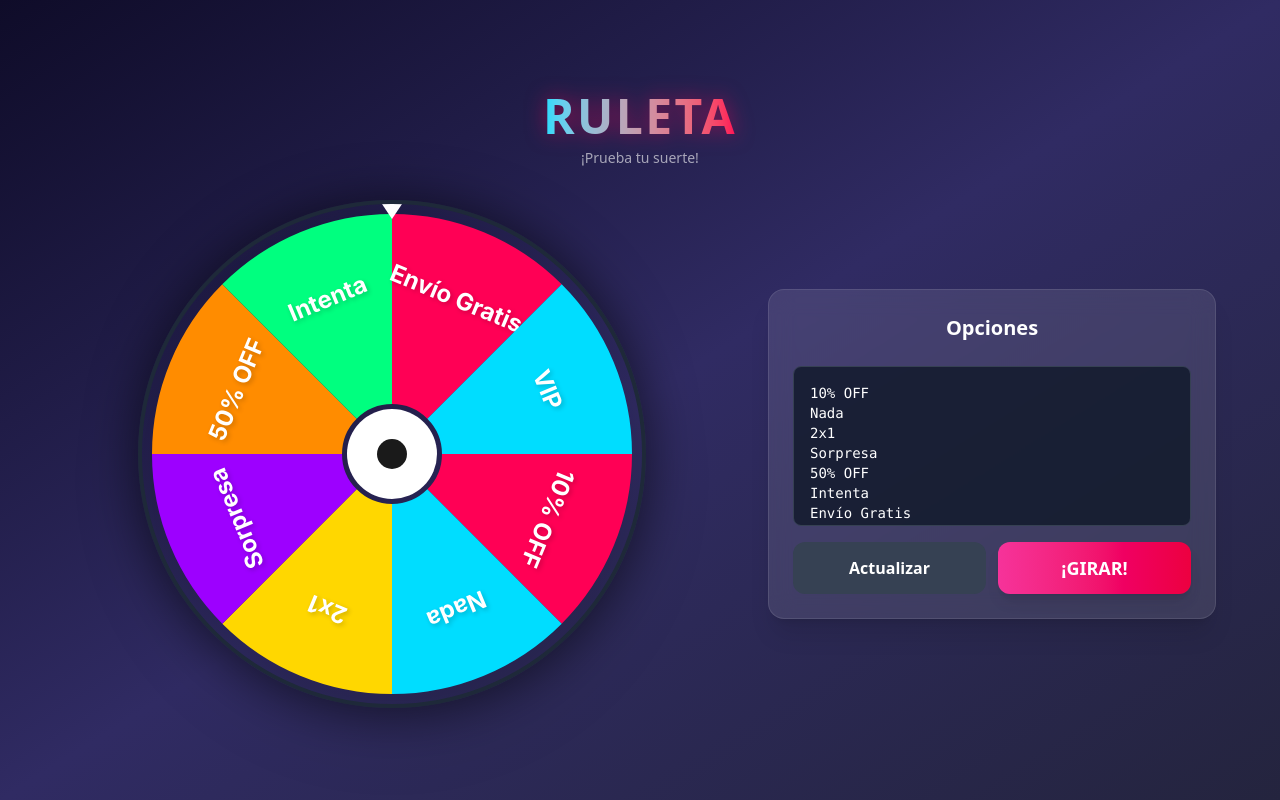
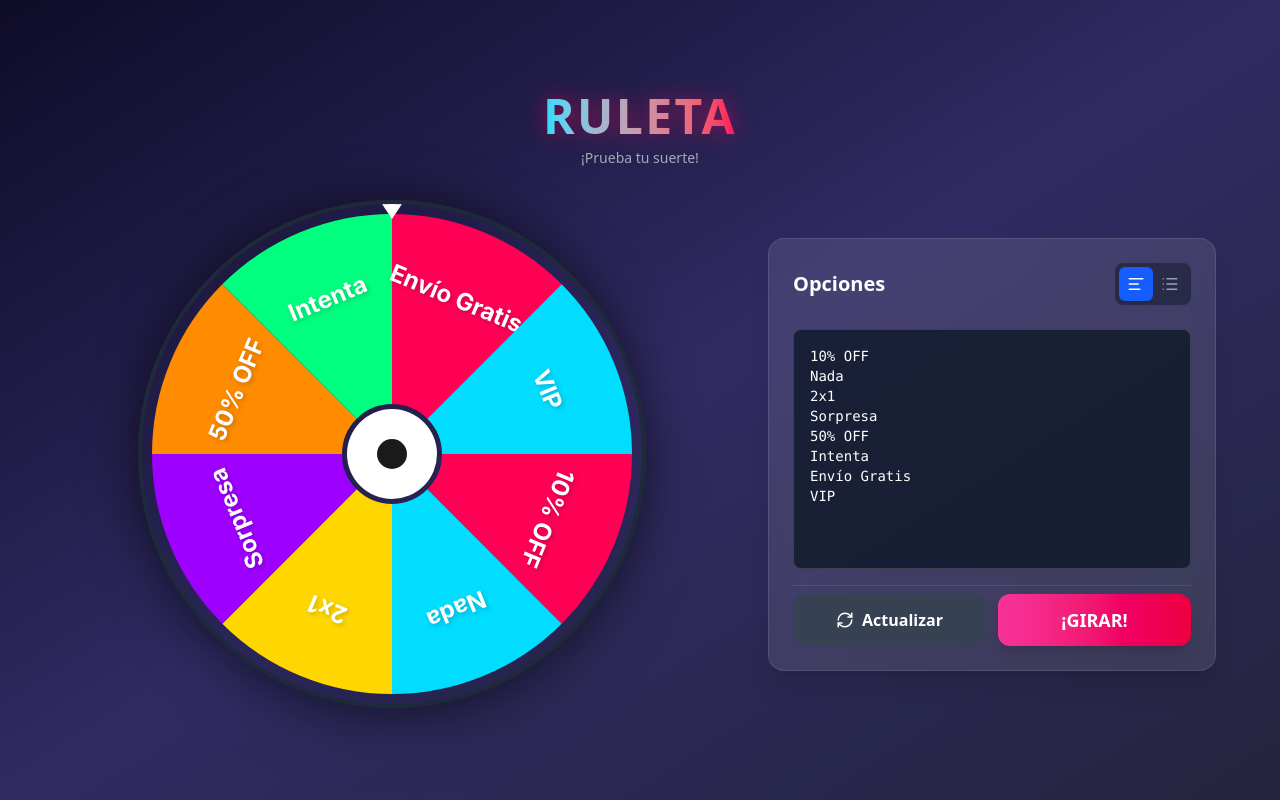
Before and after one commit to rcarrionr/ruleta, a React (Vite) app: page / in a window 1280 px wide. Built offline with nearby package versions, Linux system fonts and the light colour scheme; the HTML template or start-up script is replaced by a standard one.

Commit message:
Feat: Add List Mode to Controls with add/delete actions

```diff
--- a/package.json
+++ b/package.json
@@ -19,6 +19,7 @@
     "canvas-confetti": "^1.9.4",
     "clsx": "^2.1.1",
     "framer-motion": "^12.26.2",
+    "lucide-react": "^0.562.0",
     "react": "^19.2.3",
     "react-dom": "^19.2.3",
     "tailwind-merge": "^3.4.0"
--- a/src/components/Controls.tsx
+++ b/src/components/Controls.tsx
@@ -1,4 +1,12 @@
-import { useState } from 'react';
+import { useState, useEffect } from 'react';
+import {
+  Trash2,
+  Plus,
+  List,
+  AlignLeft,
+  X,
+  RefreshCw
+} from 'lucide-react';
 
 interface ControlsProps {
   initialNames: string;
@@ -7,36 +15,182 @@ interface ControlsProps {
   isSpinning: boolean;
 }
 
+type Mode = 'text' | 'list';
+
 export function Controls({ initialNames, onUpdate, onSpin, isSpinning }: ControlsProps) {
+  const [mode, setMode] = useState<Mode>('text');
+
+  // Data State
   const [text, setText] = useState(initialNames);
+  const [listItems, setListItems] = useState<string[]>([]);
 
+  // Input state for List Mode
+  const [newItem, setNewItem] = useState('');
+
+  // Sync state when initialNames changes (from localStorage load)
+  useEffect(() => {
+    setText(initialNames);
+    setListItems(initialNames.split('\n').filter(x => x.trim()));
+  }, [initialNames]);
+
+  // SYNC LOGIC: When switching modes, sync data
+  const handleModeSwitch = (newMode: Mode) => {
+    if (newMode === 'list') {
+      // Text -> List
+      const items = text.split('\n').filter(line => line.trim() !== '');
+      setListItems(items);
+    } else {
+      // List -> Text
+      setText(listItems.join('\n'));
+    }
+    setMode(newMode);
+  };
+
+  // --- Actions for List Mode ---
+  const addItem = () => {
+    if (!newItem.trim()) return;
+    setListItems([...listItems, newItem.trim()]);
+    setNewItem('');
+  };
+
+  const removeItem = (index: number) => {
+    setListItems(listItems.filter((_, i) => i !== index));
+  };
+
+  const clearAll = () => {
+    if (confirm('¿Estás seguro de borrar toda la lista?')) {
+      setListItems([]);
+      setText('');
+    }
+  };
+
+  const handleKeyDown = (e: React.KeyboardEvent) => {
+    if (e.key === 'Enter') addItem();
+  };
+
+  // --- Final Update Trigger ---
   const handleUpdate = () => {
-    const names = text.split('\n').filter(n => n.trim() !== '');
-    if (names.length < 2) {
+    let finalNames: string[] = [];
+
+    if (mode === 'text') {
+      finalNames = text.split('\n').filter(n => n.trim() !== '');
+      // Also sync list state just in case
+      setListItems(finalNames);
+    } else {
+      finalNames = listItems;
+      // Also sync text state just in case
+      setText(finalNames.join('\n'));
+    }
+
+    if (finalNames.length < 2) {
       alert("¡Por favor ingresa al menos 2 opciones!");
       return;
     }
-    onUpdate(names);
+    onUpdate(finalNames);
   };
 
   return (
-    <div className="flex flex-col gap-4 w-full max-w-md bg-white/10 backdrop-blur-md p-6 rounded-2xl border border-white/10 shadow-xl">
-      <h2 className="text-xl font-bold text-center text-white mb-2">Opciones</h2>
+    <div className="flex flex-col gap-4 w-full max-w-md bg-white/10 backdrop-blur-md p-6 rounded-2xl border border-white/10 shadow-xl transition-all">
 
+      {/* Header & Tabs */}
+      <div className="flex items-center justify-between mb-2">
+        <h2 className="text-xl font-bold text-white">Opciones</h2>
+        <div className="flex bg-gray-900/50 rounded-lg p-1">
+          <button
+            onClick={() => handleModeSwitch('text')}
+            className={`p-2 rounded-md transition-all ${mode === 'text' ? 'bg-blue-600 text-white shadow' : 'text-gray-400 hover:text-white'}`}
+            title="Modo Texto"
+            disabled={isSpinning}
+          >
+            <AlignLeft size={18} />
+          </button>
+          <button
+            onClick={() => handleModeSwitch('list')}
+            className={`p-2 rounded-md transition-all ${mode === 'list' ? 'bg-blue-600 text-white shadow' : 'text-gray-400 hover:text-white'}`}
+            title="Modo Lista"
+            disabled={isSpinning}
+          >
+            <List size={18} />
+          </button>
+        </div>
+      </div>
+
+      {/* --- TEXT MODE --- */}
+      {mode === 'text' && (
         <textarea
-        className="w-full h-40 p-4 rounded-lg bg-gray-900/80 border border-gray-700 text-white placeholder-gray-500 focus:ring-2 focus:ring-blue-500 focus:outline-none resize-none font-mono text-sm"
+          className="w-full h-60 p-4 rounded-lg bg-gray-900/80 border border-gray-700 text-white placeholder-gray-500 focus:ring-2 focus:ring-blue-500 focus:outline-none resize-none font-mono text-sm"
           value={text}
           onChange={(e) => setText(e.target.value)}
           placeholder="Ingresa un nombre por línea..."
           disabled={isSpinning}
         />
+      )}
 
-      <div className="flex gap-3">
+      {/* --- LIST MODE --- */}
+      {mode === 'list' && (
+        <div className="flex flex-col h-60">
+          {/* Add Item Input */}
+          <div className="flex gap-2 mb-3">
+            <input
+              type="text"
+              className="flex-1 bg-gray-900/80 border border-gray-700 text-white rounded-lg px-3 py-2 focus:ring-2 focus:ring-blue-500 focus:outline-none"
+              placeholder="Nuevo elemento..."
+              value={newItem}
+              onChange={(e) => setNewItem(e.target.value)}
+              onKeyDown={handleKeyDown}
+              disabled={isSpinning}
+            />
+            <button
+              onClick={addItem}
+              disabled={!newItem.trim() || isSpinning}
+              className="bg-green-600 hover:bg-green-500 text-white p-2 rounded-lg disabled:opacity-50 disabled:cursor-not-allowed transition"
+            >
+              <Plus size={20} />
+            </button>
+          </div>
+
+          {/* Scrollable List */}
+          <div className="flex-1 overflow-y-auto bg-gray-900/40 rounded-lg p-2 space-y-2 pr-1 custom-scrollbar border border-white/5">
+            {listItems.length === 0 && (
+              <p className="text-center text-gray-500 text-sm mt-10 italic">Lista vacía. ¡Agrega algo!</p>
+            )}
+            {listItems.map((item, idx) => (
+              <div key={idx} className="group flex items-center justify-between bg-gray-800/80 p-2 rounded-md border border-gray-700 hover:border-gray-500 transition">
+                <span className="truncate text-sm font-medium pl-1">{item}</span>
+                <button
+                  onClick={() => removeItem(idx)}
+                  className="text-gray-400 hover:text-red-400 p-1 opacity-100 lg:opacity-0 group-hover:opacity-100 transition-opacity"
+                  disabled={isSpinning}
+                >
+                  <Trash2 size={16} />
+                </button>
+              </div>
+            ))}
+          </div>
+
+          {/* Footer Actions */}
+          {listItems.length > 0 && (
+            <div className="mt-2 flex justify-end">
+              <button
+                onClick={clearAll}
+                className="text-xs text-red-400 hover:text-red-300 flex items-center gap-1 hover:underline"
+                disabled={isSpinning}
+              >
+                <X size={12} /> Borrar todo
+              </button>
+            </div>
+          )}
+        </div>
+      )}
+
+      {/* Main Actions */}
+      <div className="flex gap-3 mt-auto pt-2 border-t border-white/10">
         <button
           onClick={handleUpdate}
           disabled={isSpinning}
-          className="flex-1 px-4 py-3 bg-gray-700 hover:bg-gray-600 text-white font-semibold rounded-xl transition active:scale-95 disabled:opacity-50 disabled:cursor-not-allowed"
+          className="flex-1 flex items-center justify-center gap-2 px-4 py-3 bg-gray-700 hover:bg-gray-600 text-white font-semibold rounded-xl transition active:scale-95 disabled:opacity-50 disabled:cursor-not-allowed"
         >
+          <RefreshCw size={18} />
           Actualizar
         </button>
 
@@ -45,7 +199,7 @@ export function Controls({ initialNames, onUpdate, onSpin, isSpinning }: Control
           disabled={isSpinning}
           className="flex-1 px-4 py-3 bg-gradient-to-r from-pink-500 to-rose-600 hover:from-pink-400 hover:to-rose-500 text-white font-bold text-lg rounded-xl shadow-lg transition transform hover:scale-105 active:scale-95 disabled:opacity-50 disabled:cursor-not-allowed"
         >
-          {isSpinning ? 'Girando...' : '¡GIRAR!'}
+          {isSpinning ? '...' : '¡GIRAR!'}
         </button>
       </div>
     </div>
```
Also changed, not shown: 1 other file (tests, documents, lock files or other folders). Lines whose indentation alone changed are shown as unchanged.
